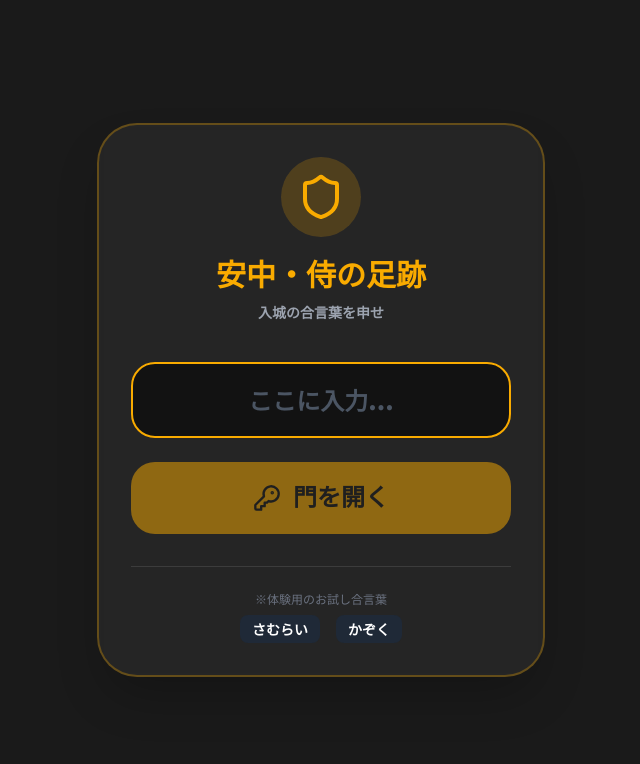
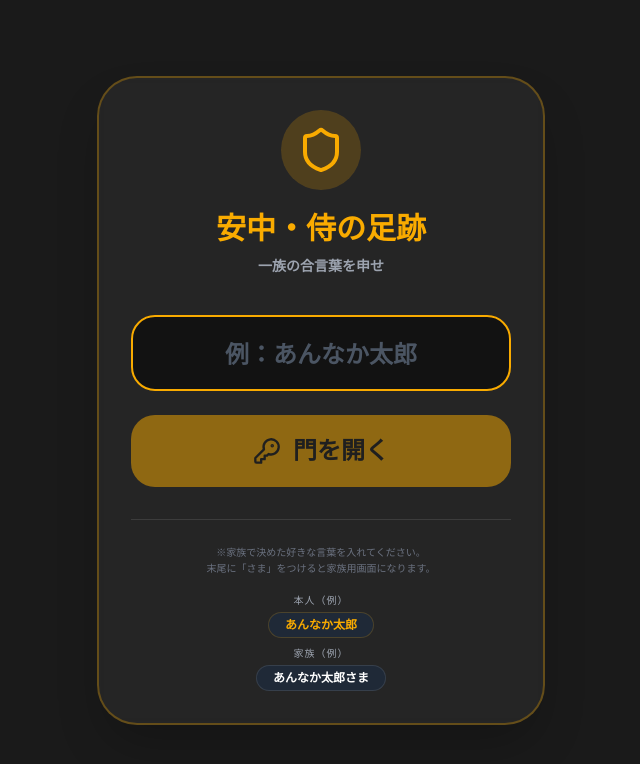
Before and after one commit to WaRara-men/countryside-project1, a Next.js app: page /login in a window 1280 px wide. Shown: the top 764 px of the page, without its empty margins (319-959 px from the left). Built offline with nearby package versions, Linux system fonts and the light colour scheme; a web font is replaced by a local one.

Commit message:
Feature: Per-family data isolation using custom Aicotoba

```diff
--- a/src/app/family/page.tsx
+++ b/src/app/family/page.tsx
@@ -46,10 +46,12 @@ export default function FamilyDashboard() {
 
   const fetchActivities = async () => {
     try {
+      const username = localStorage.getItem("samurai_username") || "不明な侍";
       const [activityRes, alertRes] = await Promise.all([
         supabase
           .from("activities")
           .select("*")
+          .eq("username", username) // 特定のユーザーで絞り込み
           .order("start_time", { ascending: false })
           .limit(100),
         getLatestWildlifeAlerts()
@@ -107,7 +109,8 @@ export default function FamilyDashboard() {
   useEffect(() => {
     // 認証チェック
     const role = localStorage.getItem("samurai_role");
-    if (!role) {
+    const username = localStorage.getItem("samurai_username");
+    if (!role || !username) {
       router.push("/login");
       return;
     } else if (role === "elderly") {
@@ -118,7 +121,12 @@ export default function FamilyDashboard() {
     fetchActivities();
     const channel = supabase
       .channel("family-realtime")
-      .on("postgres_changes", { event: "*", schema: "public", table: "activities" }, () => fetchActivities())
+      .on("postgres_changes", {
+        event: "*",
+        schema: "public",
+        table: "activities",
+        filter: `username=eq.${username}` // リアルタイム更新も特定のユーザーのみに制限
+      }, () => fetchActivities())
       .subscribe();
     return () => { supabase.removeChannel(channel); };
   }, []);
@@ -156,12 +164,14 @@ export default function FamilyDashboard() {
     return d.toLocaleTimeString("ja-JP", { hour: "2-digit", minute: "2-digit", hour12: false });
   };
 
+  const username = typeof window !== 'undefined' ? localStorage.getItem("samurai_username") : "父さん";
+
   return (
     <main className="min-h-screen bg-gray-50 p-4 pb-24 font-sans max-w-lg mx-auto">
       <header className="mb-6 bg-white p-6 rounded-[40px] shadow-sm border border-gray-100">
         <div className="flex justify-between items-start mb-4">
           <div>
-            <h1 className="text-xl font-bold text-gray-800">父さんの安否</h1>
+            <h1 className="text-xl font-bold text-gray-800">{username}の安否</h1>
             <p className="text-sm text-gray-600 font-bold mt-1">{address}</p>
             {latest?.path && Array.isArray(latest.path) && latest.path.length > 0 && (
               <p className="text-[10px] text-samurai-gold font-black uppercase tracking-widest mt-0.5">
--- a/src/app/login/page.tsx
+++ b/src/app/login/page.tsx
@@ -12,17 +12,25 @@ export default function LoginPage() {
 
   const handleLogin = (e: React.FormEvent) => {
     e.preventDefault();
-    const word = aicotoba.trim().toLowerCase();
+    const word = aicotoba.trim();
+    if (!word) return;
 
-    if (word === "さむらい" || word === "侍" || word === "samurai") {
-      localStorage.setItem("samurai_role", "elderly");
-      localStorage.setItem("samurai_username", "安中侍");
-      router.push("/");
-    } else if (word === "かぞく" || word === "家族" || word === "family") {
+    // 「さま」「様」「sama」で終わる場合は家族モード
+    const isFamily = word.endsWith("さま") || word.endsWith("様") || word.toLowerCase().endsWith("sama");
+
+    // ユーザーID（合言葉から末尾の識別子を除いたもの）
+    const userId = isFamily
+      ? word.replace(/(さま|様|sama)$/i, "")
+      : word;
+
+    if (isFamily) {
       localStorage.setItem("samurai_role", "family");
+      localStorage.setItem("samurai_username", userId);
       router.push("/family");
     } else {
-      setError("合言葉が違い申す。もう一度お試しあれ。");
+      localStorage.setItem("samurai_role", "elderly");
+      localStorage.setItem("samurai_username", userId);
+      router.push("/");
     }
   };
 
@@ -38,7 +46,7 @@ export default function LoginPage() {
             <Shield size={48} className="text-samurai-gold" />
           </div>
           <h1 className="text-3xl font-black text-samurai-gold font-samurai mb-2">安中・侍の足跡</h1>
-          <p className="text-sm font-bold text-gray-400">入城の合言葉を申せ</p>
+          <p className="text-sm font-bold text-gray-400">一族の合言葉を申せ</p>
         </div>
 
         <form onSubmit={handleLogin} className="space-y-6">
@@ -50,7 +58,7 @@ export default function LoginPage() {
                 setAicotoba(e.target.value);
                 setError("");
               }}
-              placeholder="ここに入力..."
+              placeholder="例：あんなか太郎"
               className="w-full bg-black/50 border-2 border-gray-600 rounded-3xl px-6 py-5 text-2xl font-black text-center text-white placeholder:text-gray-600 focus:outline-none focus:border-samurai-gold transition-colors"
               autoComplete="off"
               autoFocus
@@ -78,10 +86,19 @@ export default function LoginPage() {
         </form>
 
         <div className="mt-8 pt-6 border-t border-white/10 text-center">
-          <p className="text-xs text-gray-500 mb-2">※体験用のお試し合言葉</p>
-          <div className="flex justify-center gap-4 text-sm font-bold">
-            <span className="bg-gray-800 px-3 py-1 rounded-lg">さむらい</span>
-            <span className="bg-gray-800 px-3 py-1 rounded-lg">かぞく</span>
+          <p className="text-[10px] text-gray-500 mb-4 leading-relaxed">
+            ※家族で決めた好きな言葉を入れてください。<br/>
+            末尾に「さま」をつけると家族用画面になります。
+          </p>
+          <div className="space-y-2">
+            <div className="flex flex-col items-center gap-1">
+              <span className="text-[10px] text-gray-400 uppercase tracking-widest">本人（例）</span>
+              <span className="bg-gray-800 px-4 py-1 rounded-full text-xs font-bold text-samurai-gold border border-samurai-gold/20">あんなか太郎</span>
+            </div>
+            <div className="flex flex-col items-center gap-1 mt-2">
+              <span className="text-[10px] text-gray-400 uppercase tracking-widest">家族（例）</span>
+              <span className="bg-gray-800 px-4 py-1 rounded-full text-xs font-bold text-samurai-white border border-white/10">あんなか太郎さま</span>
+            </div>
           </div>
         </div>
       </motion.div>
--- a/src/app/page.tsx
+++ b/src/app/page.tsx
@@ -65,8 +65,7 @@ export default function ElderlyPage() {
 
     const fetchData = async () => {
       try {
-        const params = new URLSearchParams(window.location.search);
-        const username = params.get("user") || "不明な侍";
+        const username = localStorage.getItem("samurai_username") || "不明な侍";
 
         const [msgData, count, rankInfo, alertData] = await Promise.all([
           getLatestMessages().catch(() => []),
@@ -114,8 +113,7 @@ export default function ElderlyPage() {
     setIsStarting(true);
 
     try {
-      const params = new URLSearchParams(window.location.search);
-      const username = params.get("user") || "不明な侍";
+      const username = localStorage.getItem("samurai_username") || "不明な侍";
 
       // 1. まず現在地を1点取得する（家族画面での「取得中」防止）
       let initialPath: {lat: number, lng: number}[] = [];
```
